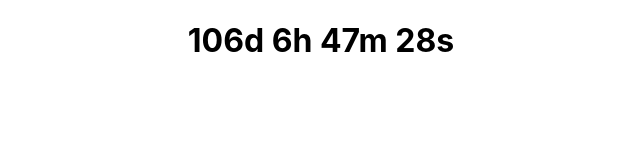
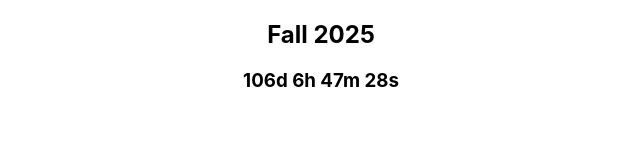
Before and after one commit to rozy-dixon/countdown, a plain HTML site: page index.html in a window 1280 px wide. Shown: the whole page, without its empty margins (319-959 px from the left). Drawn offline with Linux system fonts and the light colour scheme.

Commit message:
fall quarter text

```diff
--- a/index.html
+++ b/index.html
@@ -6,13 +6,14 @@
     <title>Countdown Timer</title>
 </head>
 <style>
-    h1 {
+    h3, h2 {
         text-align: center;
         font-family: -apple-system, BlinkMacSystemFont, "Segoe UI", Helvetica, "Apple Color Emoji", Arial, sans-serif, "Segoe UI Emoji", "Segoe UI Symbol";
     }
 </style>
 <body>
-    <h1 id="demo"></h1>
+    <h2>Fall 2025</h2>
+    <h3 id="demo"></h3>
 <script>
     // src = https://www.w3schools.com/howto/howto_js_countdown.asp
     // Set the date we're counting down to
```
